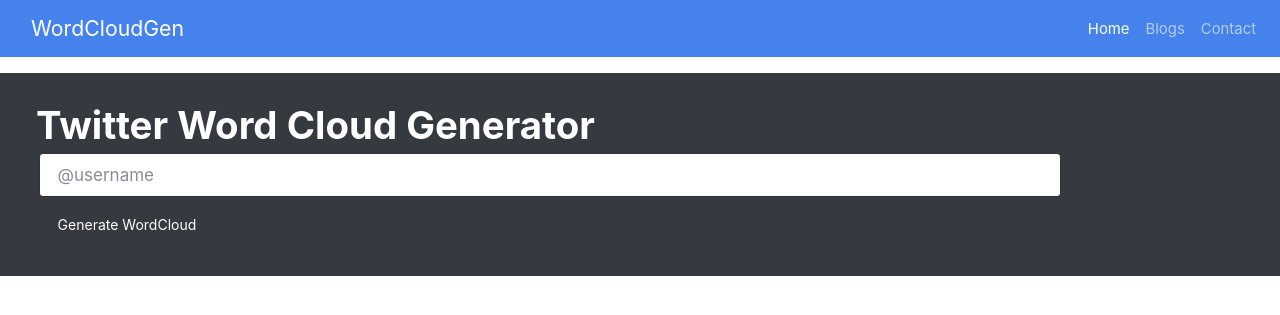
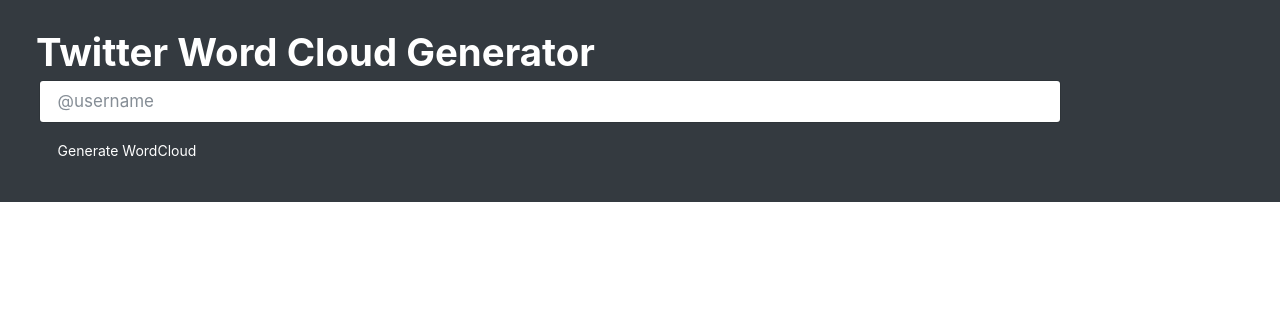
Before and after one commit to aayomide/wordcloud_generator, a Flask app: page / in a window 1280 px wide. Shown: the top 315 px of the page. Run offline with Flask 2, Linux system fonts and the light colour scheme.

Commit message:
Update base.html
remove navbar

```diff
--- a/templates/base.html
+++ b/templates/base.html
@@ -17,26 +17,5 @@
   {% block head %}{% endblock %}
 </head>
 <body>
-    <nav class="navbar navbar-expand-lg navbar-dark bg-primary mb-3">
-        <div class="container">
-          <a href="{{ url_for('index') }}" class="navbar-brand">WordCloudGen</a>
-        </div>
-        <button class="navbar-toggler" type="button" data-toggle="collapse" data-target="#navbarNav" aria-controls="navbarNav" aria-expanded="false" aria-label="Toggle navigation">
-          <span class="navbar-toggler-icon"></span>
-        </button>
-        <div class="collapse navbar-collapse" id="navbarNav">
-          <ul class="navbar-nav">
-            <li class="nav-item active">
-              <a class="nav-link" href="{{ url_for('index') }}">Home <span class="sr-only">(current)</span></a>
-            </li>
-            <li class="nav-item">
-              <a class="nav-link" href="#">Blogs</a>
-            </li>
-            <li class="nav-item">
-              <a class="nav-link" href="#">Contact</a>
-            </li>
-          </ul>
-        </div>
-      </nav> <!-- navigation bar -->
     {% block body %}{% endblock %}
 </body>
```
